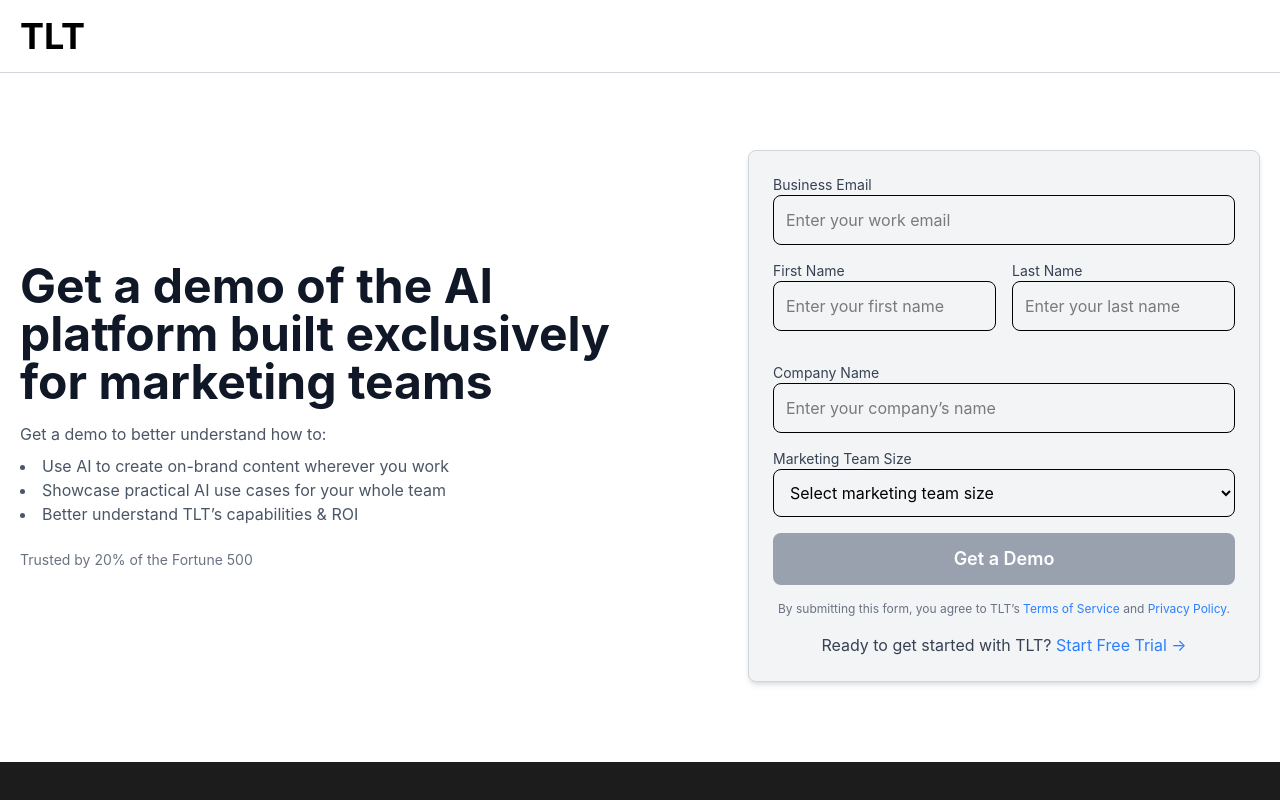
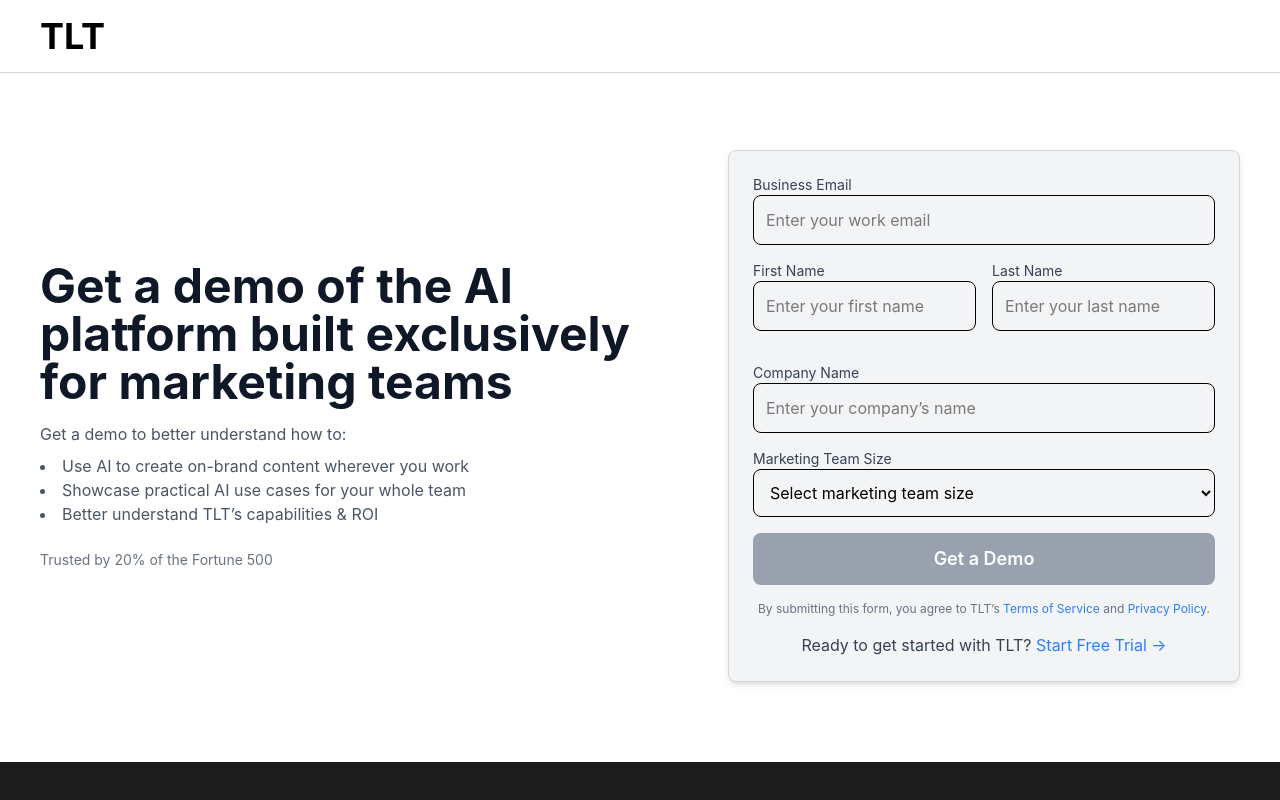
Before and after one commit to The-HSQ/TLT, a React (Vite) app: page /demo in a window 1280 px wide. Shown: the top 800 px of the page. Built offline with nearby package versions, Linux system fonts and the light colour scheme.

Commit message:
ten commit

```diff
--- a/src/components/auth/AuthPages.jsx
+++ b/src/components/auth/AuthPages.jsx
@@ -14,7 +14,7 @@
 // Header Component for Login/Signup
 const Header = ({ btnTitle }) => {
   return (
-    <header className="fixed top-0 left-0 bg-white z-[100000] w-full flex border-b border-gray-300 justify-center items-center px-5 py-4">
+    <header className="fixed top-0 left-0 bg-white z-[100000] w-full flex border-b border-gray-300 justify-center items-center px-[1rem] md:px-[2rem] lg:px-[2.5rem] py-4">
       {/* <div className="container flex justify-between items-center"> */}
       <div className=" custom-container flex justify-between items-center">
         {/* Logo */}
--- a/src/pages/Demo.jsx
+++ b/src/pages/Demo.jsx
@@ -4,7 +4,7 @@
 
 const Header = () => {
     return (
-        <header className="fixed top-0 left-0 bg-white z-[100000] w-full flex border-b border-gray-300 justify-center items-center px-5 py-4">
+        <header className="fixed top-0 left-0 bg-white z-[100000] w-full flex border-b border-gray-300 justify-center items-center px-[1rem] md:px-[2rem] lg:px-[2.5rem] py-4">
             {/* <div className="container flex justify-between items-center"> */}
             <div className=" custom-container flex justify-between items-center">
                 {/* Logo */}
@@ -23,7 +23,7 @@
             {/* <div className=" container flex flex-col justify-between items-center "> */}
             <div className=" custom-container flex flex-col justify-between items-center ">
 
-                <div className=" mt-[70px] flex flex-col lg:flex-row items-center justify-between p-5 lg:px-5 lg:py-20 bg-white ">
+                <div className=" mt-[70px] flex flex-col lg:flex-row items-center justify-between py-5 px-[1rem] md:px-[2rem] lg:px-[2.5rem] lg:py-20 bg-white ">
                     {/* Left Content */}
                     <div className="lg:w-1/2 text-left mb-10 lg:mb-0">
                         <h1 className="text-4xl text-balance lg:text-5xl font-bold text-gray-900">
```
